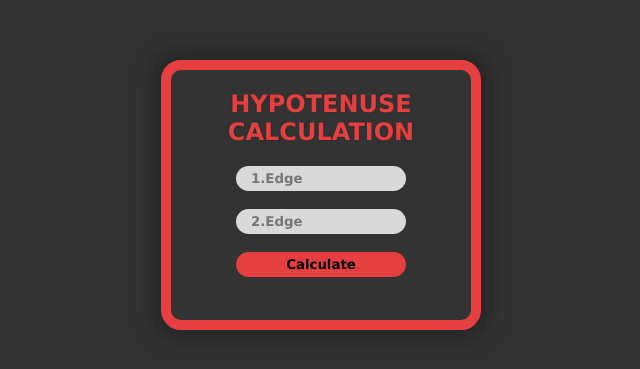
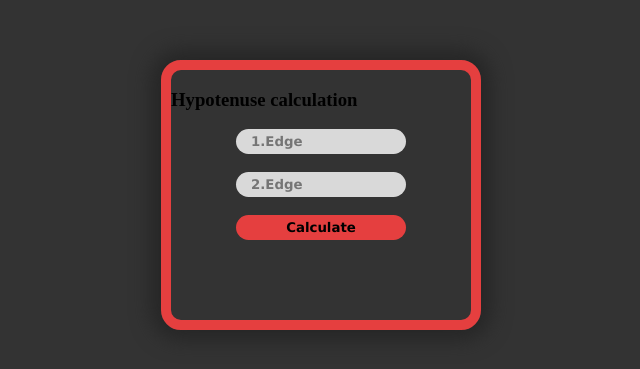
Before and after one commit to Furkan-Gulsen/HTML-CSS-JAVASCRIPT, a plain HTML site: page Hypotenuse calculation/HypotenuseCalculation.html in a window 1280 px wide. Shown: the part 205-574 px from the top of the page, without its empty margins (319-959 px from the left). Drawn offline with Linux system fonts and the light colour scheme.

Commit message:
Update HypotenuseCalculation.html

```diff
--- a/Hypotenuse calculation/HypotenuseCalculation.html
+++ b/Hypotenuse calculation/HypotenuseCalculation.html
@@ -2,7 +2,7 @@
 <html>
 <head>
     <meta charset="utf-8" />
-    <title>page</title>
+    <title>Calculate the hypothenuse</title>
     <link rel="stylesheet" href="https://use.fontawesome.com/releases/v5.5.0/css/all.css">
     <style>
         body, html {
@@ -58,7 +58,7 @@
 <body>
 
     <div class="container">
-        <h2>Hypotenuse calculation</h2>
+        <h3>Hypotenuse calculation</h3>
         <input type="number" id="edge1" placeholder="1.Edge"/><br />
         <input type="number" id="edge2" placeholder="2.Edge" /><br />
         <button onclick="calc()">Calculate</button>
```
